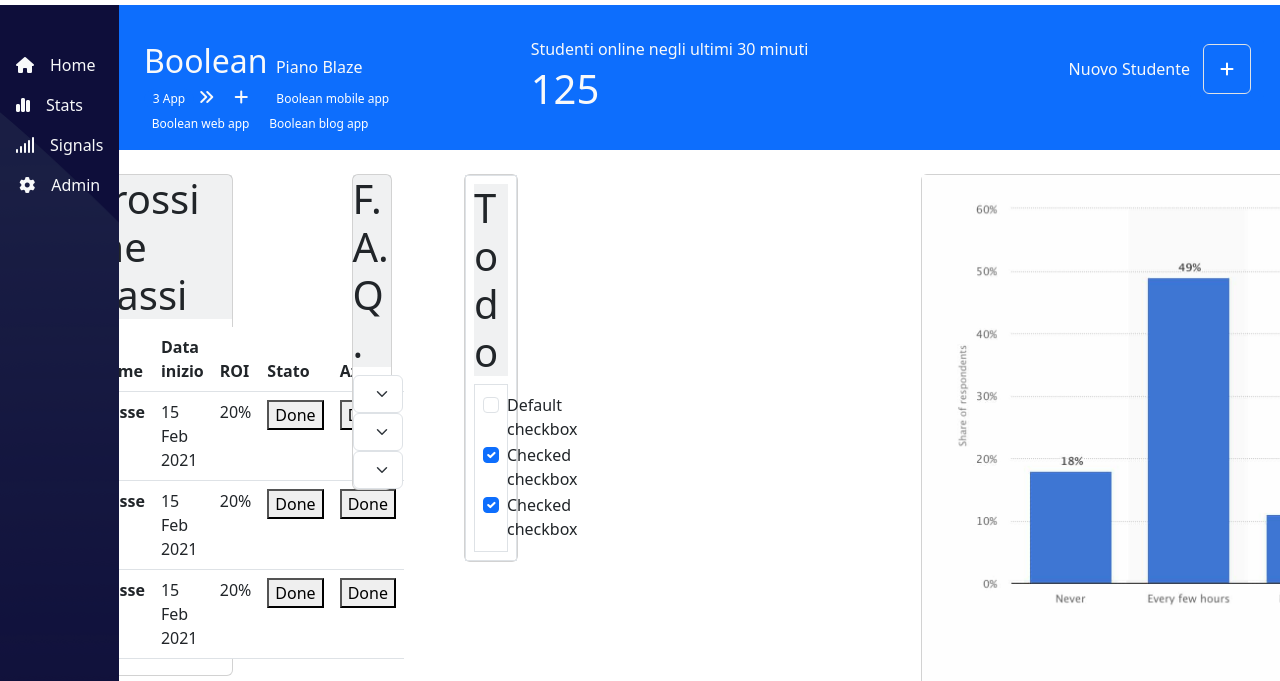
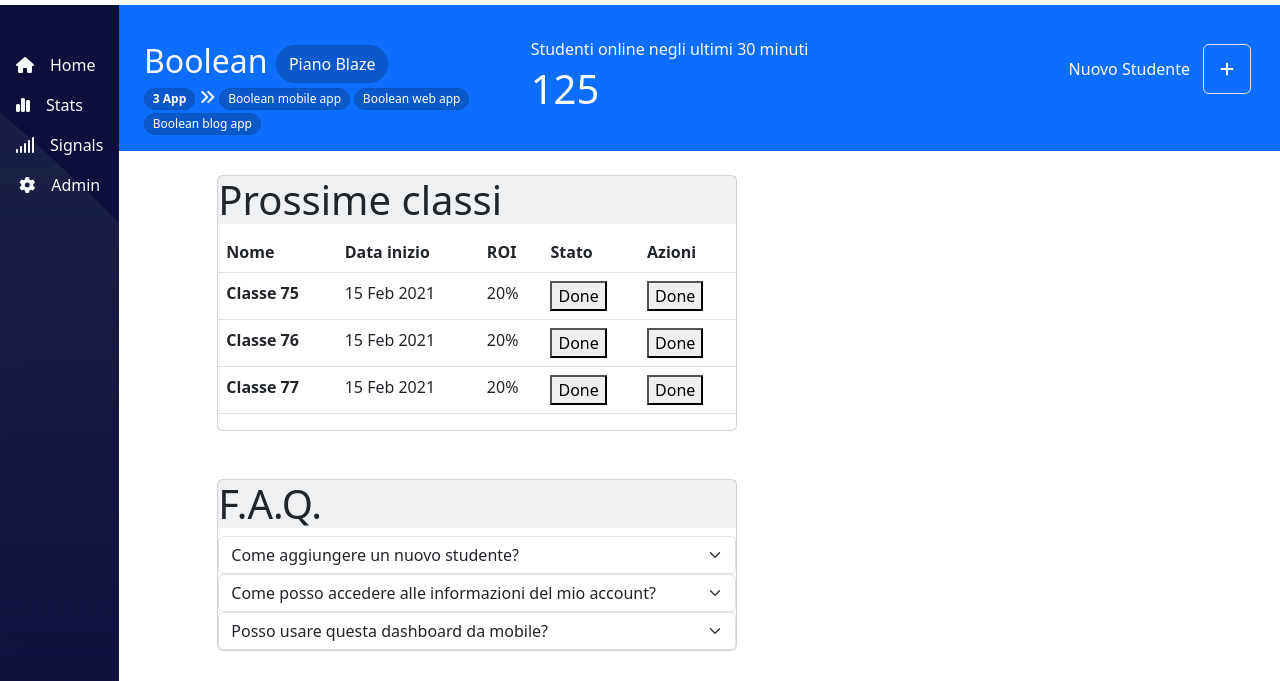
Before and after one commit to PietroFiori91/html-css-bootstrap-dashboard, a plain HTML site: page index.html in a window 1280 px wide. Shown: the part 51-732 px from the top of the page. Drawn offline with nearby package versions, Linux system fonts and the light colour scheme.

Commit message:
save pre offcanva

```diff
--- a/index.html
+++ b/index.html
@@ -16,6 +16,10 @@
 
     <link href="https://cdn.jsdelivr.net/npm/bootstrap@5.3.0/dist/css/bootstrap.min.css" rel="stylesheet"
         integrity="sha384-9ndCyUaIbzAi2FUVXJi0CjmCapSmO7SnpJef0486qhLnuZ2cdeRhO02iuK6FUUVM" crossorigin="anonymous">
+
+    <!-- JAVASCRIPT -->
+
+
 
     <!-- STYLE.CSS -->
 
@@ -110,7 +114,9 @@
             <div class="row">
                 <div class="col-12 col-md-4 order-md-2">
                     <div class="box py-3 px-3 d-md-flex align-items-center justify-content-end">
-                        <span class="fw-3">Nuovo Studente</span>
+                        <span>
+                            Nuovo Studente
+                        </span>
                         <button class="btn btn-primary">
                             <i class="fa-solid fa-plus text-white border p-3 rounded-2"></i>
                         </button>
@@ -118,22 +124,47 @@
                 </div>
                 <div class="col-12 col-md-4 order-md-0">
                     <div class="box py-3">
-                        <span class="fs-2 fw-3">Boolean <span class="fs-6 fw-normal">Piano
-                                Blaze</span></span>
+                        <span class="fs-2">
+                            Boolean
+                            <span class="fs-6 fw-normal btn btn-primary rounded-pill active" data-bs-toggle="button"
+                                aria-pressed="true">
+                                Piano Blaze
+                            </span>
+
+                        </span>
+                        </span>
                         <div>
-                            <span class="badge rounded-pill fw-normal btn btn-primary"> 3 App</span>
-                            <span><i class="fa-solid fa-angles-right"></i></span>
-                            <span><i class="fa-solid fa-plus mx-3 fs-6"></i></span>
-                            <span class="badge rounded-pill fw-normal d-none d-lg-inline-block"> Boolean mobile
-                                app</span>
-                            <span class="badge rounded-pill fw-normal d-none d-lg-inline-block"> Boolean web app</span>
-                            <span class="badge rounded-pill fw-normal d-none d-lg-inline-block"> Boolean blog app</span>
+                            <span class="badge btn btn-primary rounded-pill active" data-bs-toggle="button"
+                                aria-pressed="true">
+                                3 App
+                            </span>
+                            <span>
+                                <i class="fa-solid fa-angles-right"></i>
+                            </span>
+                            <span>
+                                <i class="fa-solid fa-plus mx-1 fs-6 d-lg-none btn btn-primary rounded-pill active"
+                                    data-bs-toggle="button" aria-pressed="true"></i>
+                            </span>
+                            <span class="badge fw-normal d-none d-lg-inline-block btn btn-primary rounded-pill active"
+                                data-bs-toggle="button" aria-pressed="true">
+                                Boolean mobile app
+                            </span>
+                            <span class="badge fw-normal d-none d-lg-inline-block btn btn-primary rounded-pill active"
+                                data-bs-toggle="button" aria-pressed="true">
+                                Boolean web app
+                            </span>
+                            <span class="badge fw-normal d-none d-lg-inline-block btn btn-primary rounded-pill active"
+                                data-bs-toggle="button" aria-pressed="true">
+                                Boolean blog app
+                            </span>
                         </div>
                     </div>
                 </div>
                 <div class="col-12 col-md-4 order-md-1">
                     <div class="box py-3">
-                        <span class="d-inline-block pb-1">Studenti online negli ultimi 30 minuti</span>
+                        <span class="d-inline-block pb-1">
+                            Studenti online negli ultimi 30 minuti
+                        </span>
                         <h4 class="fs-1">125</h4>
                     </div>
                 </div>
@@ -152,7 +183,7 @@
         __________________________________________________________________
         __________________________________________________________________ -->
 
-        <div class="d-lg-flex">
+        <div class="d-lg-flex flex-column">
             <!-- PROSSIME CLASSI -->
             <!--
                         ________
@@ -160,7 +191,7 @@
                         ________
                         ________ -->
             <div class="row my-4">
-                <div class="col-8 offset-3 col-lg-6">
+                <div class="col-9 offset-2 col-lg-5">
                     <div class="card">
                         <h1 class="bg-secondary bg-opacity-10">Prossime classi</h1>
                         <table class="table">
@@ -208,7 +239,7 @@
                     ________
                     ________ -->
             <div class="row my-4">
-                <div class="col-8 offset-3 col-lg-6">
+                <div class="col-9 offset-2 col-lg-5">
                     <div class="card">
                         <h1 class="bg-secondary bg-opacity-10">F.A.Q.</h1>
                         <select class="form-select bg-white" aria-label="Disabled select example" enabled>
@@ -240,7 +271,7 @@
             ________
             ________ -->
             <div class="row my-4">
-                <div class="col-8 offset-3 col-lg-6">
+                <div class="col-9 offset-2 col-lg-5">
                     <div class="card">
                         <div class="border p-2">
                             <h1 class="bg-secondary bg-opacity-10">Todo</h1>
@@ -278,7 +309,7 @@
             ________
             ________ -->
             <div class="row my-4">
-                <div class="col-8 offset-3 col-lg-6">
+                <div class="col-9 offset-2 col-lg-6">
                     <div class="card">
                         <img src="./img/stats.jpeg" alt="">
                         <ul class="list-group">
@@ -298,6 +329,7 @@
             </div>
         </div>
 
+
     </main>
 </body>
 
```
